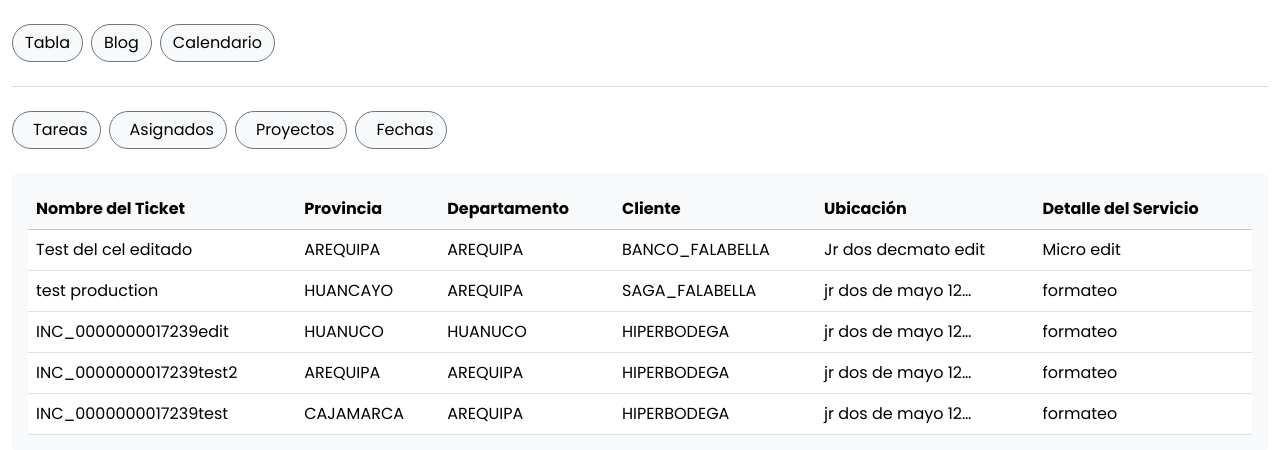
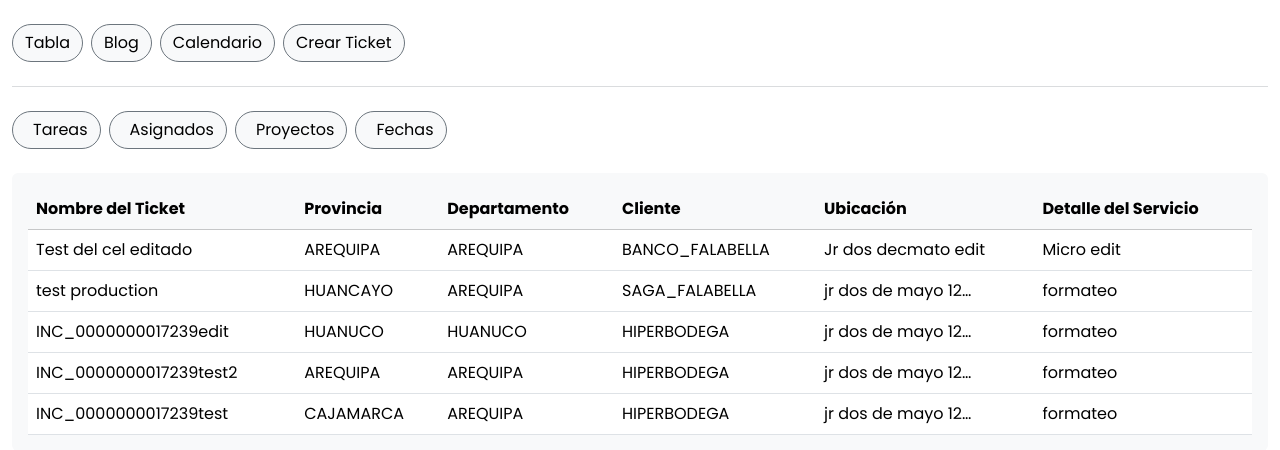
Before and after one commit to LavenderEdit/Ticket, a PHP site: template views/tickets/tickets.php in a window 1280 px wide. Shown: the top 450 px of the page. Run offline with PHP 8.4, Linux system fonts and the light colour scheme; the template is opened without the code that fills it, so the values that code supplies are empty.

Commit message:
feat(tickets.php): Agregar botón para abrir el modal de creación de tickets en la vista de tickets

```diff
--- a/views/tickets/tickets.php
+++ b/views/tickets/tickets.php
@@ -9,6 +9,10 @@
         </button>
         <button type="button" class="btn btn-light border border-secondary rounded-pill">
             Calendario
+        </button>
+        <button type="button" class="btn btn-light border border-secondary rounded-pill"
+            onclick="openCreateTicketModal();">
+            Crear Ticket
         </button>
     </div>
 
```
